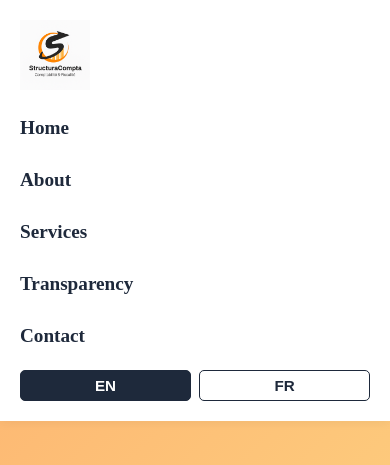
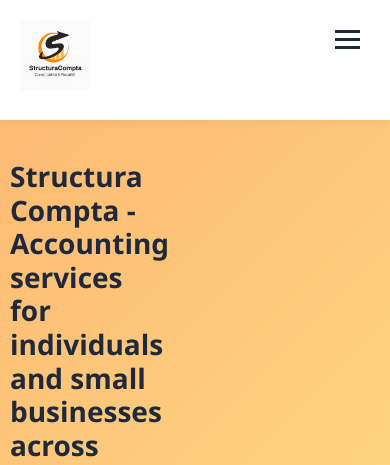
Before and after one commit to Dhruv1243/accounting-site, a React (Vite) app in the folder accounting-site/: page / in a window 390 px wide. Shown: the top 465 px of the page. Built offline with nearby package versions, Linux system fonts and the light colour scheme.

Commit message:
Added hamburger toggler for mobile

```diff
--- a/accounting-site/src/components/Nav/Navbar.css
+++ b/accounting-site/src/components/Nav/Navbar.css
@@ -18,7 +18,7 @@
   object-fit: contain;
 }
 
-/* Center nav links */
+/* Nav Links */
 .nav-links {
   display: flex;
   gap: 30px;
@@ -36,7 +36,7 @@
   border-bottom: 2px solid #fdba74;
 }
 
-/* Language switcher on the right */
+/* Language Switcher */
 .language-switcher {
   display: flex;
   gap: 8px;
@@ -58,10 +58,40 @@
   color: black;
   border-color: #ffe5b4;
 }
+
 .language-switcher button.active-lang {
   background-color: #1e293b;
   color: white;
 }
+
+/* Hamburger Icon */
+.hamburger {
+  display: none;
+  flex-direction: column;
+  gap: 5px;
+  cursor: pointer;
+}
+
+.hamburger .bar {
+  width: 25px;
+  height: 3px;
+  background-color: #1e293b;
+  transition: all 0.3s ease;
+}
+
+/* Hamburger Animation */
+.hamburger .bar.open:nth-child(1) {
+  transform: rotate(45deg) translateY(8px);
+}
+
+.hamburger .bar.open:nth-child(2) {
+  opacity: 0;
+}
+
+.hamburger .bar.open:nth-child(3) {
+  transform: rotate(-45deg) translateY(-8px);
+}
+
 /* Responsive Navbar */
 @media (max-width: 768px) {
   .navbar {
@@ -69,17 +99,31 @@
     align-items: flex-start;
     padding: 20px;
     height: auto;
+    position: relative;
   }
 
   .logo {
     height: 70px;
-    margin-bottom: 15px;
+    margin-bottom: 10px;
+  }
+
+  .hamburger {
+    display: flex;
+    position: absolute;
+    top: 30px;
+    right: 30px;
   }
 
   .nav-links {
+    display: none;
     flex-direction: column;
     gap: 15px;
     width: 100%;
+    margin-top: 20px;
+  }
+
+  .nav-links.active {
+    display: flex;
   }
 
   .navlink a {
@@ -87,14 +131,19 @@
     padding: 8px 0;
   }
 
-  .language-switcher {
-    margin-top: 20px;
-    width: 100%;
-    justify-content: flex-start;
+  .language-switcher.desktop-only {
+    display: none;
   }
 
-  .language-switcher button {
-    font-size: 0.95rem;
-    padding: 6px 12px;
+  .language-switcher-mobile {
+    display: flex;
+    gap: 10px;
+    margin-top: 10px;
   }
 }
+
+@media (min-width: 769px) {
+  .language-switcher-mobile {
+    display: none;
+  }
+}
--- a/accounting-site/src/components/Nav/Navbar.jsx
+++ b/accounting-site/src/components/Nav/Navbar.jsx
@@ -1,38 +1,78 @@
+import React, { useState } from "react";
 import "./Navbar.css";
 import Logo from "../../assets/logo.png";
 import { useTranslation } from "react-i18next";
 
 function Navbar() {
-  const { t } = useTranslation();
-  const { i18n } = useTranslation();
+  const { t, i18n } = useTranslation();
   const currentLang = i18n.language;
+  const [menuOpen, setMenuOpen] = useState(false);
+
   const changeLanguage = (lng) => {
     i18n.changeLanguage(lng);
-    localStorage.setItem("language", lng); // 👈 Save selection
+    localStorage.setItem("language", lng);
   };
+
+  const toggleMenu = () => {
+    setMenuOpen(!menuOpen);
+  };
+
   return (
     <div className="navbar">
       <img className="logo" src={Logo} alt="Logo" />
 
-      <div className="nav-links">
+      {/* Hamburger Icon */}
+      <div className="hamburger" onClick={toggleMenu}>
+        <span className={`bar ${menuOpen ? "open" : ""}`}></span>
+        <span className={`bar ${menuOpen ? "open" : ""}`}></span>
+        <span className={`bar ${menuOpen ? "open" : ""}`}></span>
+      </div>
+
+      {/* Navigation Links */}
+      <div className={`nav-links ${menuOpen ? "active" : ""}`}>
         <h1 className="navlink">
-          <a href="#home">{t("nav-home")}</a>
+          <a href="#home" onClick={() => setMenuOpen(false)}>
+            {t("nav-home")}
+          </a>
         </h1>
         <h1 className="navlink">
-          <a href="#about">{t("nav-about")}</a>
+          <a href="#about" onClick={() => setMenuOpen(false)}>
+            {t("nav-about")}
+          </a>
         </h1>
         <h1 className="navlink">
-          <a href="#services">{t("nav-services")}</a>
+          <a href="#services" onClick={() => setMenuOpen(false)}>
+            {t("nav-services")}
+          </a>
         </h1>
         <h1 className="navlink">
-          <a href="#location">{t("nav-transparency")}</a>
+          <a href="#location" onClick={() => setMenuOpen(false)}>
+            {t("nav-transparency")}
+          </a>
         </h1>
         <h1 className="navlink">
-          <a href="#contact">{t("nav-contact")}</a>
+          <a href="#contact" onClick={() => setMenuOpen(false)}>
+            {t("nav-contact")}
+          </a>
         </h1>
+        <div className="language-switcher-mobile">
+          <button
+            onClick={() => changeLanguage("en")}
+            className={currentLang === "en" ? "active-lang" : ""}
+          >
+            EN
+          </button>
+          <button
+            onClick={() => changeLanguage("fr")}
+            className={currentLang === "fr" ? "active-lang" : ""}
+          >
+            FR
+          </button>
+        </div>
       </div>
 
-      <div className="language-switcher">
+      {/* Language switcher (Desktop) */}
+      <div className="language-switcher desktop-only">
         <button
           onClick={() => changeLanguage("en")}
           className={currentLang === "en" ? "active-lang" : ""}
```
